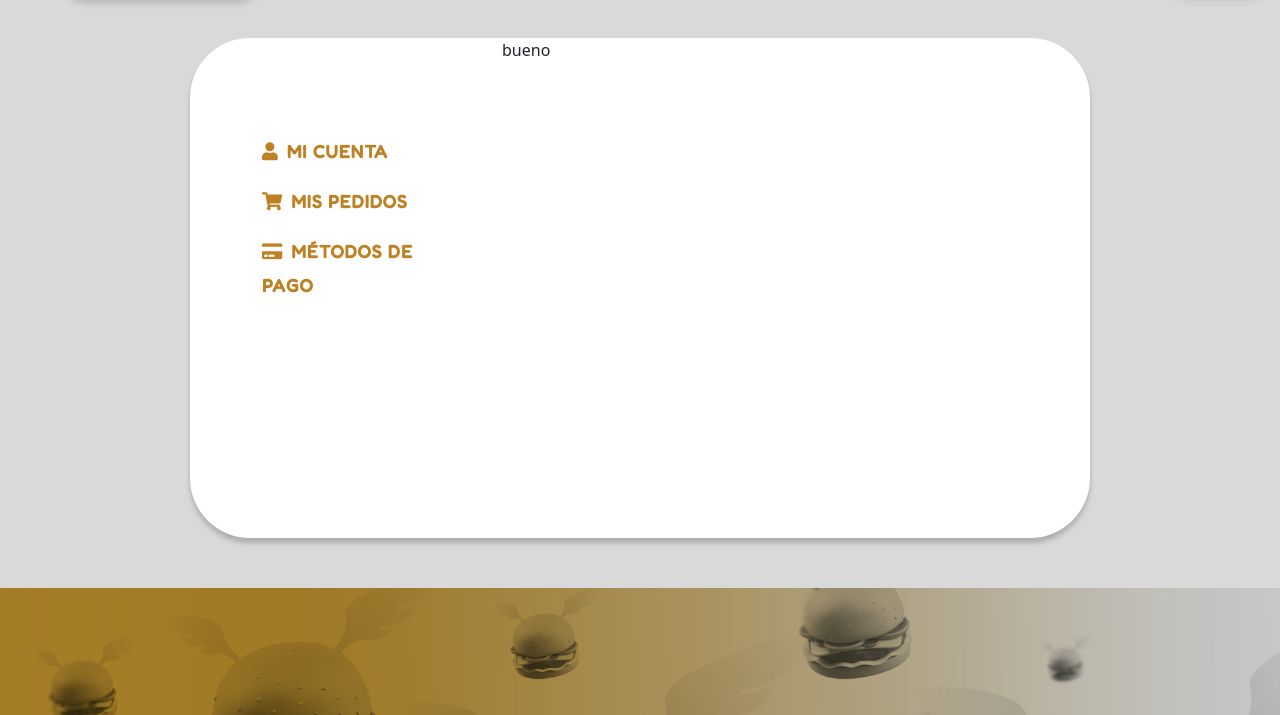
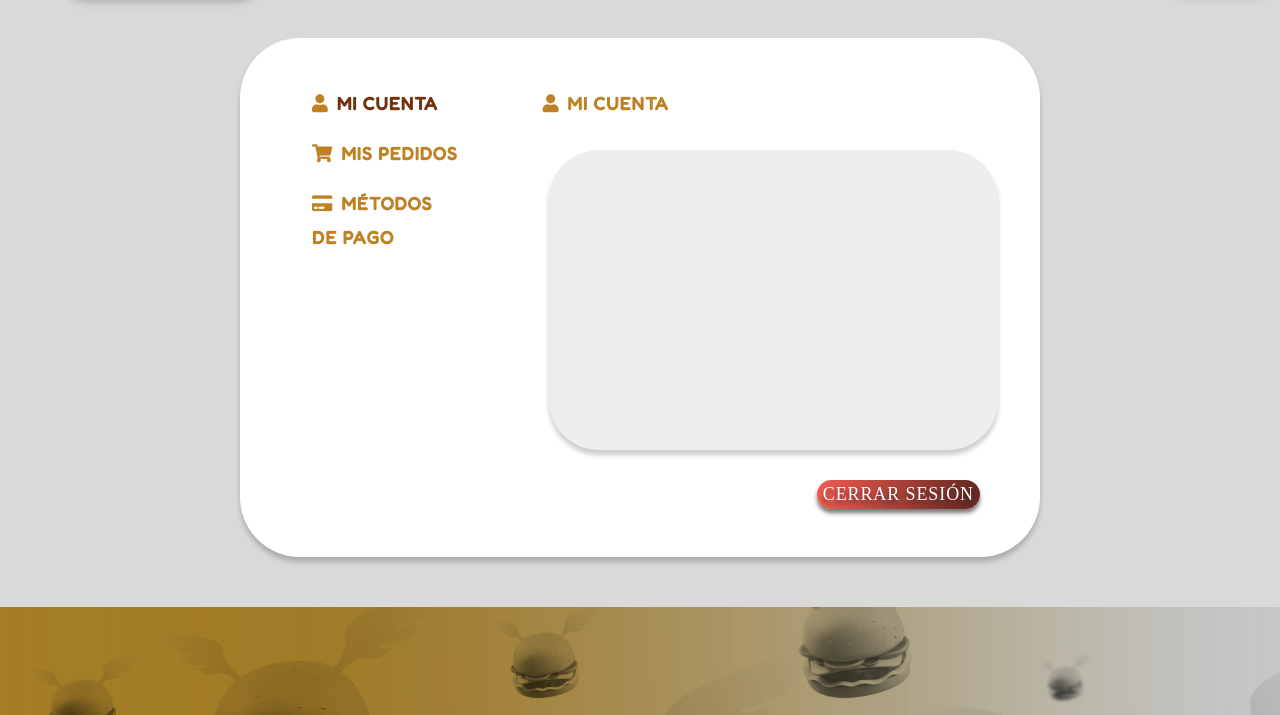
Before and after one commit to dlimaf/FinalProject_Frontend, a React app: page /logeado in a window 1280 px wide. Shown: the part 82-797 px from the top of the page. Built offline with nearby package versions, Linux system fonts and the light colour scheme.

Commit message:
actualizado 19/05

```diff
--- a/src/js/component/modallogin.js
+++ b/src/js/component/modallogin.js
@@ -4,7 +4,7 @@ import { Context } from "../store/appContext";
 import "../../styles/login.css"
 import logousuario from "../../img/logo_navbar-02.png"
 
-export const ModalLogin = ({isOpen}) => {
+export const ModalLogin = () => {
     const { store, actions} = useContext(Context);
     const [email,setEmail] = useState('');
     const [password,setPassword] = useState('');
@@ -21,7 +21,7 @@ export const ModalLogin = ({isOpen}) => {
                 <div className="modal-dialog modal-dialog-centered">
                     <div className="modal-content">
                         <div className="d-flex justify-content-end pe-3 pt-3">
-                            <button type="button" class="btn-close" data-bs-dismiss="modal" aria-label="Close"></button>
+                            <button type="button" className="btn-close" data-bs-dismiss="modal" aria-label="Close"></button>
                         </div>
                         <div className="modal-body">
                             <form onSubmit={handleSubmit} className="form d-flex justify-content-center">
@@ -45,20 +45,24 @@ export const ModalLogin = ({isOpen}) => {
                                     <div className="d-flex justify-content-center mt-3">
                                         <button id="buttonlogin" type="submit">CONTINUAR</button>
                                     </div>
-                                    <footer className="d-flex justify-content-center mt-4 pb-4 pt-3">
+                                </div>
+                            </form>
+                            <footer className="d-flex justify-content-center mt-4 pb-4 pt-3">
                                         <div>
                                             <h6 className="questionlogin text-center">¿NO ESTÁS REGISTRADO?</h6>
                                             <div className="d-flex justify-content-center">
-                                                <button type="button" className="rendersignup">CREAR CUENTA</button>
+                                                <Link to="/signup">
+                                                    <button type="button" className="rendersignup">CREAR CUENTA</button>
+                                                </Link>
                                             </div>
                                         </div>
-                                    </footer>
-                                </div>
-                            </form>
+                            </footer>
+                            </div>
+
                         </div>
                     </div>
                 </div>
-            </div>
+
 
     )
 }
--- a/src/js/component/navbar.js
+++ b/src/js/component/navbar.js
@@ -52,7 +52,7 @@ export const Navbar = () => {
 				</div>
 				<div className="d-flex justify-content-end">
 					<span id="compra">
-						<Link to="/logeado">
+						<Link to={store.token ? "/logeado" : "/signup"}>
 							<i className="far fa-user fa-2x me-3" style={{color:"#723209"}}></i>
 						</Link>
 						<div className="nav-item dropdown">
--- a/src/js/store/flux.js
+++ b/src/js/store/flux.js
@@ -49,6 +49,30 @@ const getState = ({ getStore, getActions, setStore }) => {
 				/**
 					fetch().then().then(data => setStore({ "foo": data.bar }))
 				*/
+				fetch("https://benbungle-probable-enigma-g97pvp5654p3vg45-3000.preview.app.github.dev/")
+				.then(resp=>resp.json())
+				.then(data=>{
+					console.log(data)
+					setStore({hamburguesas:data})
+				})
+				.catch(error=>console.log(error))
+
+				fetch("https://benbungle-probable-enigma-g97pvp5654p3vg45-3000.preview.app.github.dev/")
+				.then(resp=>resp.json())
+				.then(data=>{
+					console.log(data)
+					setStore({bebidas:data})
+				})
+				.catch(error=>console.log(error))
+
+				fetch("https://benbungle-probable-enigma-g97pvp5654p3vg45-3000.preview.app.github.dev/")
+				.then(resp=>resp.json())
+				.then(data=>{
+					console.log(data)
+					setStore({acompañamientos:data})
+				})
+				.catch(error=>console.log(error))
+
 			},
 
 			login: async (email, password) => {
@@ -65,7 +89,7 @@ const getState = ({ getStore, getActions, setStore }) => {
 				}
 				try {
 
-					const resp = await fetch("https://benbungle-probable-enigma-g97pvp5654p3vg45-3000.preview.app.github.dev/login",requestOptions)
+					const resp = await fetch("https://dlimaf-vigilant-space-eureka-446v5wpq5xqfq5r9-3000.preview.app.github.dev/login",requestOptions)
 					if (!resp.ok) {
 						alert("There has been some error");
 						return false;
@@ -97,7 +121,7 @@ const getState = ({ getStore, getActions, setStore }) => {
 
 				try {
 
-					const resp = await fetch("https://benbungle-probable-enigma-g97pvp5654p3vg45-3000.preview.app.github.dev/signup",requestOptions)
+					const resp = await fetch("https://dlimaf-vigilant-space-eureka-446v5wpq5xqfq5r9-3000.preview.app.github.dev/signup",requestOptions)
 					if (!resp.ok) {
 						alert("There has been some error");
 						return false;
--- a/src/js/views/cuenta.js
+++ b/src/js/views/cuenta.js
@@ -3,19 +3,61 @@ import { Link } from "react-router-dom";
 import "../../styles/cuenta.css";
 import { Context } from "../store/appContext";
 import ShoppingCarLogo from "../../img/icons8-carrito-de-compras-24.png"
+import { useNavigate } from "react-router-dom";
 
 
 export const Cuenta = () => {
+
+    const { store , actions } = useContext(Context);
+    const [ pagesCuenta , setPagesCuenta ] = useState('cuenta')
+    const navigate = useNavigate();
+
+
+    const handleClickLogout = () => {
+        actions.logout()
+        navigate("/")
+    }
+
     return (
         <div className="fondocuenta">
             <div className="row cuadrocuenta">
                 <div className="col-4 p-5">
-                    <p className="cuenta pt-5 ps-4"><i className="fas fa-user me-2" style={{color:"#BE8123"}}></i>MI CUENTA</p>
-                    <p className="pedido ps-4"><i className="fas fa-shopping-cart me-2" style={{color:"#BE8123"}}></i>MIS PEDIDOS</p>
-                    <p className="pago ps-4"><i class="fas fa-credit-card me-2" style={{color:"#BE8123"}}></i>MÉTODOS DE PAGO</p>
+                    <div
+                    onClick={() => setPagesCuenta("cuenta")}
+                    className={"funcion cuenta ps-4 pb-3" + (pagesCuenta === "cuenta" ? " activado" : " noactivado")}><i className="fas fa-user me-2" style={{color:"#BE8123"}}></i>MI CUENTA</div>
+                    <div
+                    onClick={() => setPagesCuenta("pedido")}
+                    className={"funcion pedido ps-4 pb-3" + (pagesCuenta === "pedido" ? " activado" : " noactivado")}><i className="fas fa-shopping-cart me-2" style={{color:"#BE8123"}}></i>MIS PEDIDOS</div>
+                    <div
+                    onClick={() => setPagesCuenta("pago")}
+                    className={"funcion pago ps-4" + (pagesCuenta === "pago" ? " activado" : " noactivado")}><i className="fas fa-credit-card me-2" style={{color:"#BE8123"}}></i>MÉTODOS DE PAGO</div>
                 </div>
-                <div className="col-8">
-                    <p>bueno</p>
+                <div className="col-8 pt-5">
+                    <div >
+                            {(pagesCuenta === "cuenta") ? (
+                                <div>
+                                    <div className="d-flex justify-content-start">
+                                        <div className="funcion cuenta ps-4 noactivado"><i className="fas fa-user me-2" style={{color:"#BE8123"}}></i>MI CUENTA</div>
+                                    </div>
+                                    <div id="infocuenta" className="d-flex justify-content-center">
+
+                                    </div>
+                                    <div className="d-flex align-items-end justify-content-end">
+                                        <div className="mb-5 me-5">
+                                            <button className="logout" onClick={handleClickLogout}>CERRAR SESIÓN</button>
+                                        </div>
+                                    </div>
+                                </div>
+                            ) : (pagesCuenta === "pedido") ?
+                            (
+                                <div className="funcion pedido ps-4 pb-3 noactivado"><i className="fas fa-shopping-cart me-2" style={{color:"#BE8123"}}></i>MIS PEDIDOS</div>
+                            ) :
+                            (
+                                <div className="funcion pago ps-4 noactivado"><i className="fas fa-credit-card me-2" style={{color:"#BE8123"}}></i>MÉTODOS DE PAGO</div>
+
+                            )}
+                    </div>
+
                 </div>
             </div>
         </div>
--- a/src/styles/cuenta.css
+++ b/src/styles/cuenta.css
@@ -4,8 +4,8 @@
     justify-content: center;
 }
 .cuadrocuenta {
-    width: 900px;
-    height: 500px;
+    width: 800px;
+    height: auto;
     margin: 50px;
     background: #FFFFFF;
     box-shadow: 0px 5px 5px rgba(0, 0, 0, 0.2);
@@ -13,30 +13,44 @@
     display: flex;
     justify-content: center;
 }
-.cuenta {
+.funcion {
     font-family: 'Fredoka';
     font-style: normal;
     font-weight: 700;
     font-size: 18px;
     line-height: 34px;
     letter-spacing: 0.05em;
+
+}
+.activado {
+    color: #723209;
+}
+.noactivado {
     color: #BE8123;
 }
-.pedido {
-    font-family: 'Fredoka';
+
+.logout {
+    font-family: 'Fredoka One';
     font-style: normal;
-    font-weight: 700;
+    font-weight: 400;
     font-size: 18px;
-    line-height: 34px;
+    line-height: 27px;
     letter-spacing: 0.05em;
-    color: #BE8123;
+    color: #FFFFFF;
+    text-shadow: 0px 4px 4px rgba(30, 30, 30, 0.6);
+    background: linear-gradient(90deg, #EF5B50 0%, #662923 97.91%);
+    box-shadow: 0px 4px 4px rgba(30, 30, 30, 0.6);
+    border-radius: 60px;
+    border: none;
+    }
+
+#infocuenta {
+    width: auto;
+    height: 300px;
+    background: #EEEEEE;
+    box-shadow: 0px 5px 5px rgba(0, 0, 0, 0.2);
+    border-radius: 50px;
+    display: flex;
+    justify-content: center;
+    margin: 30px;
 }
-.pago {
-    font-family: 'Fredoka';
-    font-style: normal;
-    font-weight: 700;
-    font-size: 18px;
-    line-height: 34px;
-    letter-spacing: 0.05em;
-    color: #BE8123;
-}
```
